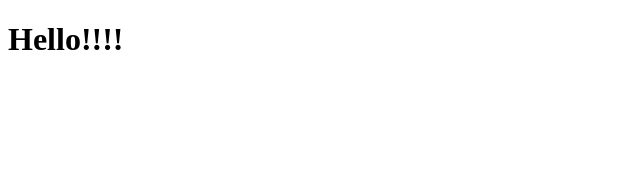
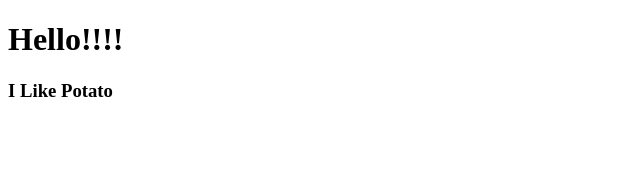
Before and after one commit to orbital0m0/react-project, a React (Create React App) app: page / in a window 1280 px wide. Shown: the top 170 px of the page, without its empty margins (0-640 px from the left). Built offline with nearby package versions, Linux system fonts and the light colour scheme.

Commit message:
Creating React Component

```diff
--- a/src/App.js
+++ b/src/App.js
@@ -1,8 +1,10 @@
+import Potato from "./Potato";
 
 function App() {
   return (
     <div className="App">
       <h1>Hello!!!!</h1>
+      <Potato />
     </div>
   );
 }
--- /dev/null
+++ b/src/Potato.js
@@ -0,0 +1,7 @@
+function Potato(){
+    return (
+        <h3>I Like Potato</h3>
+    )
+}
+
+export default Potato;
```
